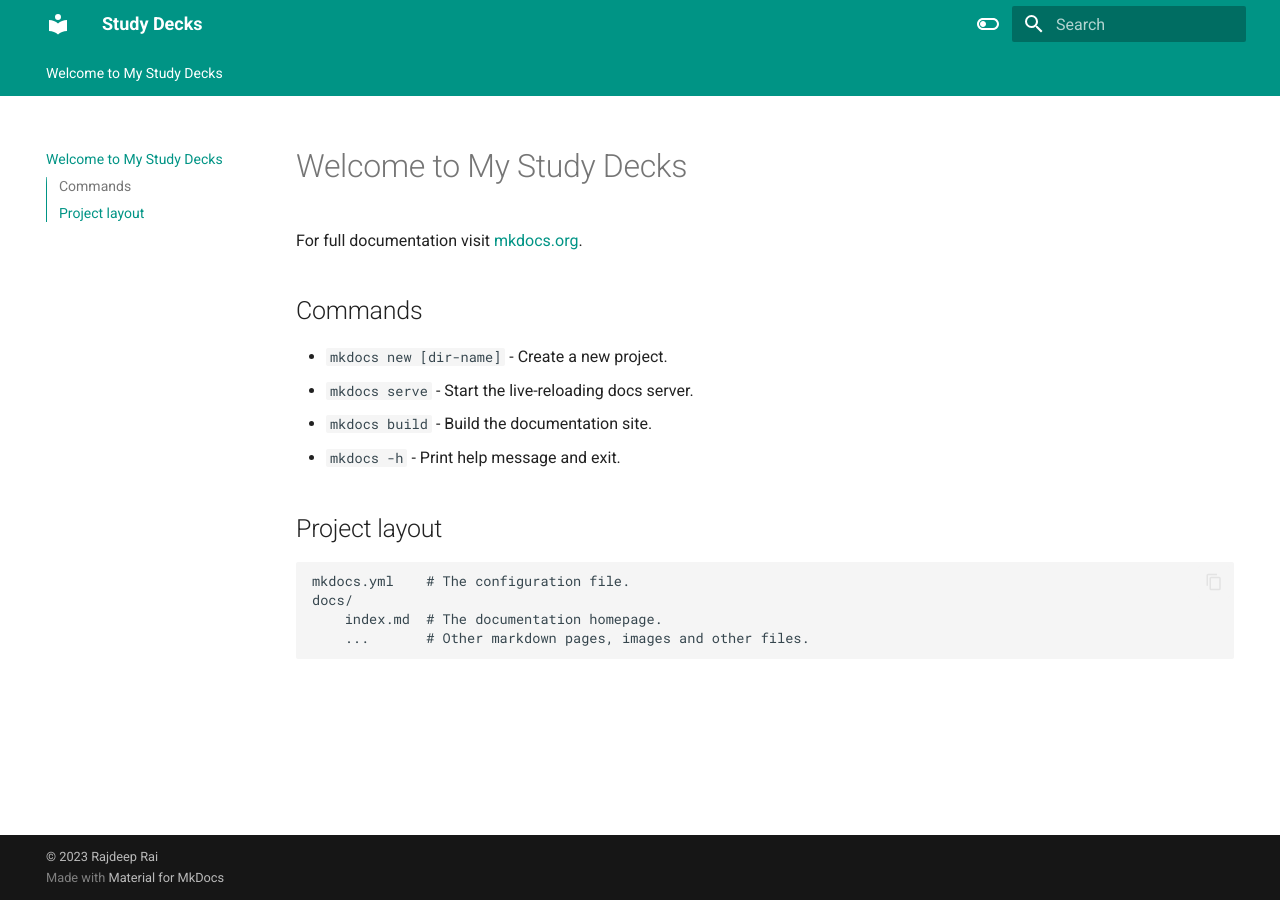
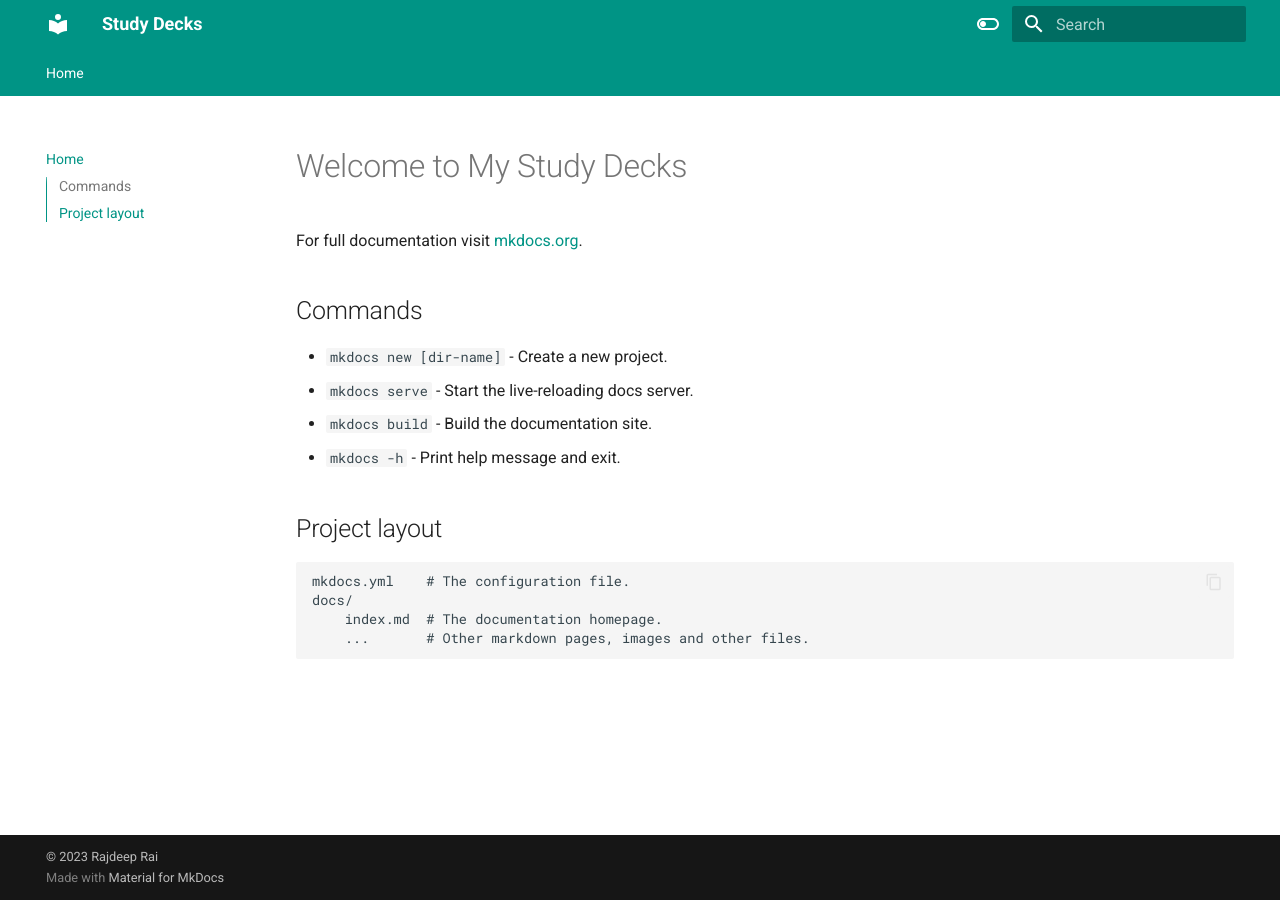
Before and after one commit to rajdyp/study-decks, an MkDocs documentation site: the page built from docs/index.md, in a window 1280 px wide. Built offline with MkDocs 1.6.1 and Material for MkDocs 9.7.7, drawn with Linux system fonts in a browser that asks for light colours; part of the change alters nothing that is shown.

Commit message:
Update mkdocs.yml

```diff
--- a/mkdocs.yml
+++ b/mkdocs.yml
@@ -1,6 +1,9 @@
 site_name: Study Decks
 site_url: https://rajdyp.github.io/study-decks/
-site_url:
+
+nav:
+  - Home: index.md
+
 theme:
   name: material
   features:
```
